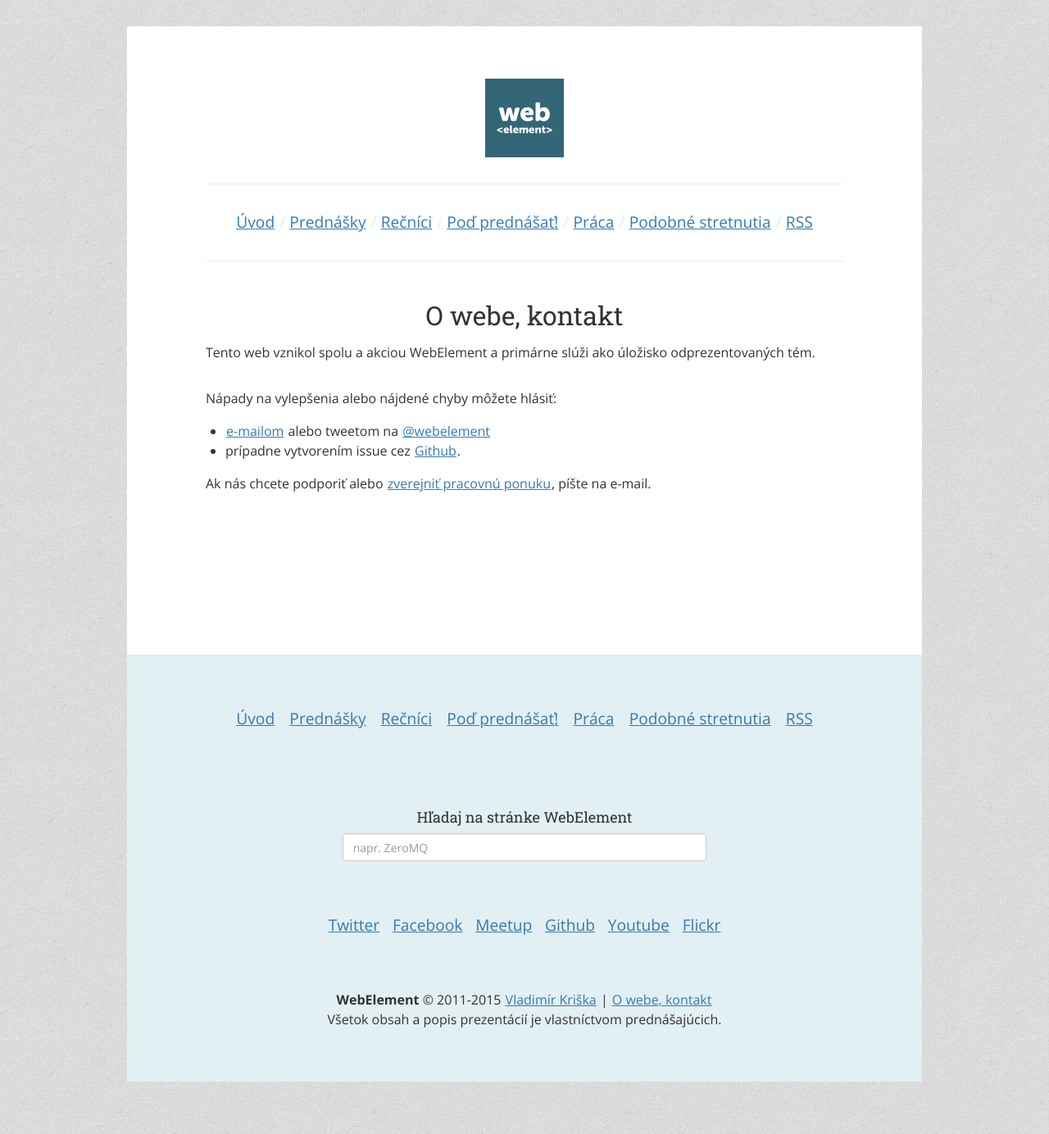
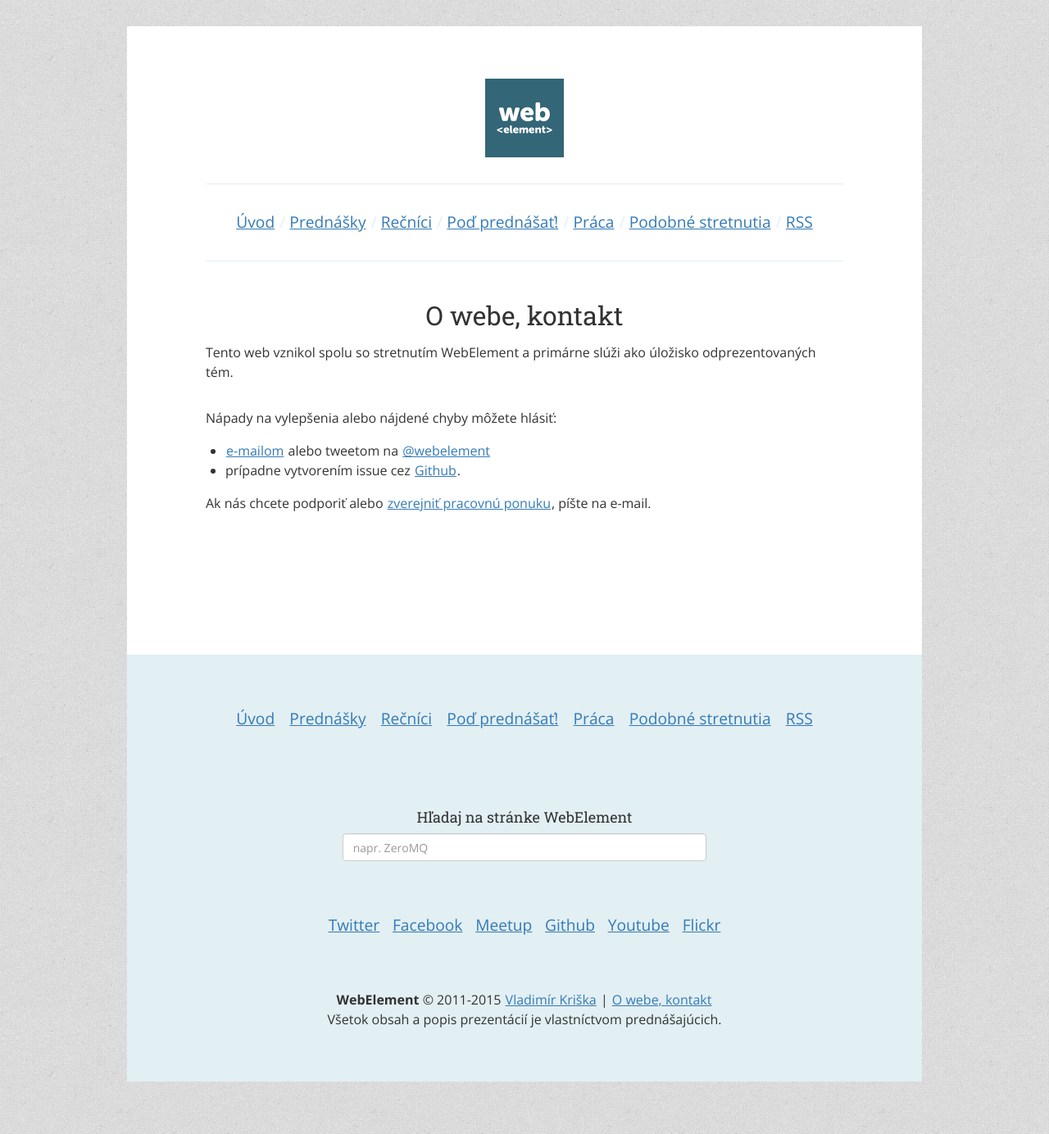
Before and after one commit to ujovlado/webelement-sk, a Jekyll site: the page built from o.md, in a window 1280 px wide. Shown: the whole page at 82% size. Built offline with Jekyll 4.4.1, drawn with Linux system fonts in a browser that asks for light colours.

Commit message:
About page - text improvement

```diff
--- a/o.md
+++ b/o.md
@@ -9,7 +9,7 @@ redirect_from:
   - /event/preco-webelement/
 ---
 
-Tento web vznikol spolu a akciou WebElement a primárne slúži ako úložisko odprezentovaných tém.
+Tento web vznikol spolu so stretnutím WebElement a primárne slúži ako úložisko odprezentovaných tém.
 
 Nápady na vylepšenia alebo nájdené chyby môžete hlásiť:
 
```
